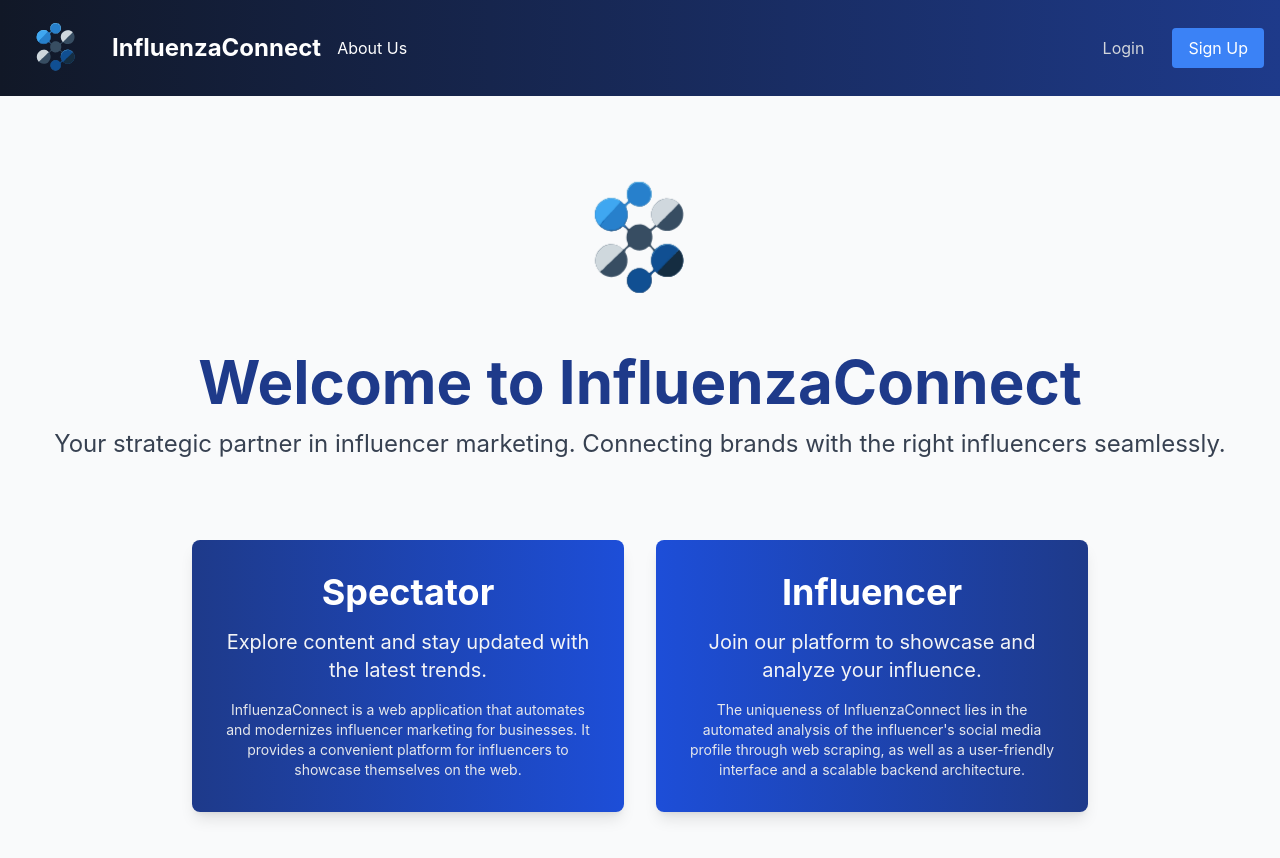
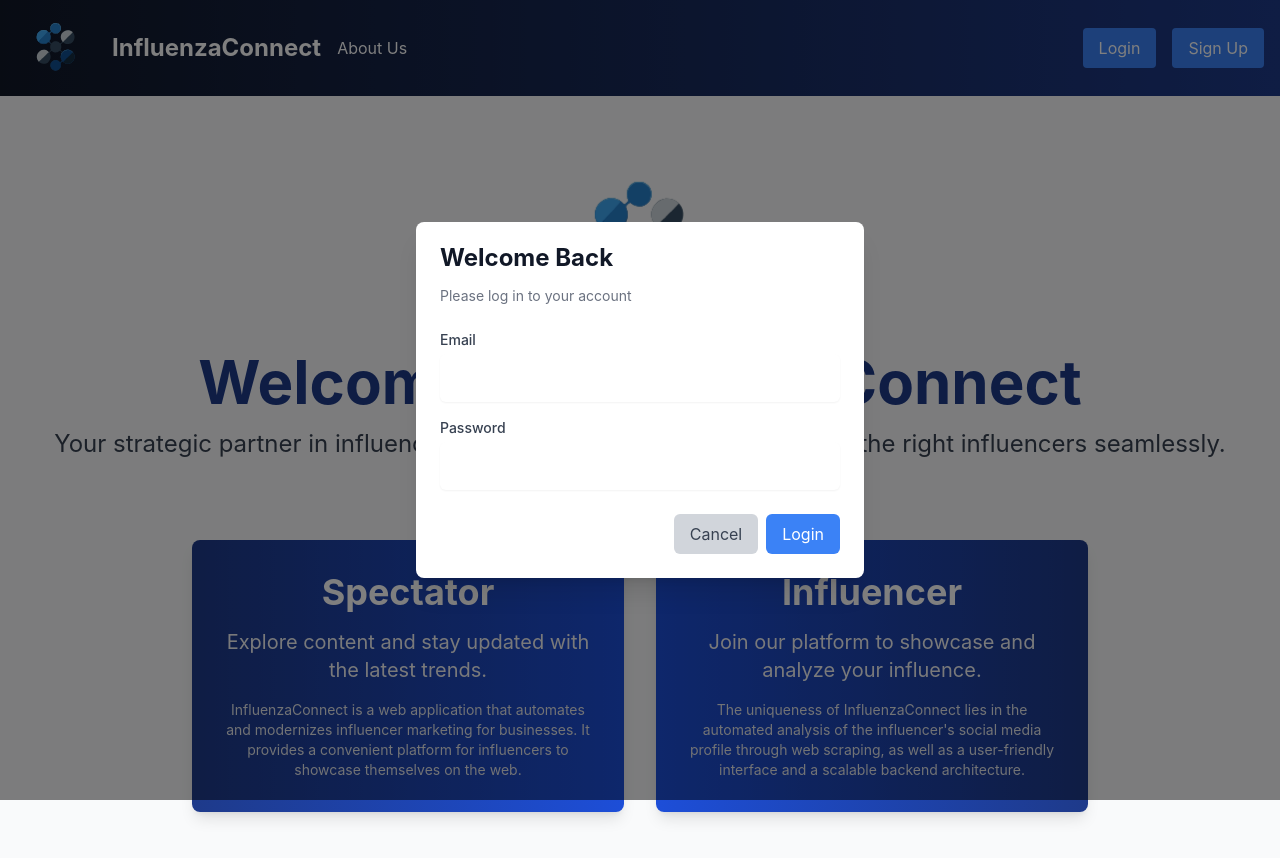
Before and after one commit to sweidner2001/BCN-2024SS-TeamWeiss-InfluenzaConnect, a React (Create React App) app in the folder sys-src/frontend/: page /landing in a window 1280 px wide. Both pictures are taken after a click on the button "Login". Shown: the top 858 px of the page. Built offline with nearby package versions, Linux system fonts and the light colour scheme; the HTML template or start-up script is replaced by a standard one.

Commit message:
added a login Alternative Dialog for improved UX

```diff
--- /dev/null
+++ b/sys-src/frontend/src/components/login/LoginDialog.tsx
@@ -0,0 +1,141 @@
+import React from 'react';
+import { Dialog, Transition } from '@headlessui/react';
+import { Fragment } from 'react';
+import { useForm } from 'react-hook-form';
+import { yupResolver } from '@hookform/resolvers/yup';
+import * as yup from 'yup';
+
+interface LoginDialogProps {
+  isOpen: boolean;
+  onClose: () => void;
+}
+
+interface ILoginInputs {
+  email: string;
+  password: string;
+}
+
+/**
+ * @function getMaxFieldLength Gibt die max. Länge zurück und einen Fehlertext für die Formulardaten-Validation
+ * @author Sebastian Weidner
+ * @since 13.06.2024
+ * @version 1.0
+ *
+ * @param maxLength Maximale Textlänge des input-Feldes
+ */
+const getMaxFieldLength = (maxLength: number): [number, string] => {
+  const maxFieldLengthText = `Eingabefeld ist auf ${maxLength} Zeichen begrenzt`;
+  return [maxLength, maxFieldLengthText];
+};
+
+const LoginSchema = yup.object({
+  email: yup.string().trim().required('Email is required'),
+  password: yup.string().required('Password is required')
+});
+
+const LoginDialog: React.FC<LoginDialogProps> = ({ isOpen, onClose }) => {
+  const { register, handleSubmit, formState: { errors } } = useForm<ILoginInputs>({
+    resolver: yupResolver(LoginSchema)
+  });
+
+  const handleLogin = async (data: ILoginInputs) => {
+    alert(JSON.stringify(data));
+
+    // Daten ans Backend senden:
+    fetch('http://localhost:5001/login', {
+      method: 'POST',
+      headers: {
+        'Content-Type': 'application/json'
+      },
+      body: JSON.stringify(data)
+    })
+      .then(response => response.json())
+      .then(data => {
+        // Weiterverarbeitung der Antwort
+        console.log(data);
+        alert('Anmeldung erfolgreich');
+      })
+      .catch(error => {
+        console.error('Error:', error);
+        alert('Fehler!');
+      });
+  };
+
+  return (
+    <Transition appear show={isOpen} as={Fragment}>
+      <Dialog as="div" className="fixed inset-0 z-10 overflow-y-auto" onClose={onClose}>
+        <div className="min-h-screen px-4 text-center">
+          <Transition.Child
+            as={Fragment}
+            enter="ease-out duration-300"
+            enterFrom="opacity-0"
+            enterTo="opacity-100"
+            leave="ease-in duration-200"
+            leaveFrom="opacity-100"
+            leaveTo="opacity-0"
+          >
+            <div className="fixed inset-0 bg-black bg-opacity-50" />
+          </Transition.Child>
+
+          <span className="inline-block h-screen align-middle" aria-hidden="true">&#8203;</span>
+
+          <Transition.Child
+            as={Fragment}
+            enter="ease-out duration-300"
+            enterFrom="opacity-0 scale-95"
+            enterTo="opacity-100 scale-100"
+            leave="ease-in duration-200"
+            leaveFrom="opacity-100 scale-100"
+            leaveTo="opacity-0 scale-95"
+          >
+            <div className="inline-block w-full max-w-md p-6 my-8 overflow-hidden text-left align-middle transition-all transform bg-white shadow-xl rounded-lg">
+              <Dialog.Title as="h3" className="text-2xl font-bold leading-6 text-gray-900 mb-4">
+                Welcome Back
+              </Dialog.Title>
+              <p className="text-sm text-gray-500 mb-6">
+                Please log in to your account
+              </p>
+              <form onSubmit={handleSubmit(handleLogin)}>
+                <div className="mt-4">
+                  <label className="block text-sm font-medium text-gray-700">Email</label>
+                  <input
+                    type="text"
+                    className="mt-1 block w-full rounded-md border-gray-300 shadow-sm focus:border-blue-500 focus:ring-blue-500 sm:text-sm h-12"
+                    {...register("email")}
+                  />
+                  {errors.email && <span className="text-red-500 text-sm">{errors.email.message}</span>}
+                </div>
+                <div className="mt-4">
+                  <label className="block text-sm font-medium text-gray-700">Password</label>
+                  <input
+                    type="password"
+                    className="mt-1 block w-full rounded-md border-gray-300 shadow-sm focus:border-blue-500 focus:ring-blue-500 sm:text-sm h-12"
+                    {...register("password")}
+                  />
+                  {errors.password && <span className="text-red-500 text-sm">{errors.password.message}</span>}
+                </div>
+                <div className="mt-6 flex justify-end">
+                  <button
+                    type="button"
+                    className="mr-2 px-4 py-2 bg-gray-300 text-gray-700 rounded-md hover:bg-gray-400"
+                    onClick={onClose}
+                  >
+                    Cancel
+                  </button>
+                  <button
+                    type="submit"
+                    className="px-4 py-2 bg-blue-500 text-white rounded-md hover:bg-blue-600"
+                  >
+                    Login
+                  </button>
+                </div>
+              </form>
+            </div>
+          </Transition.Child>
+        </div>
+      </Dialog>
+    </Transition>
+  );
+};
+
+export default LoginDialog;
--- a/sys-src/frontend/src/components/pages/Landing.tsx
+++ b/sys-src/frontend/src/components/pages/Landing.tsx
@@ -1,16 +1,17 @@
-// LandingPage.tsx
-
-import React from 'react';
+import React, { useState } from 'react';
 import { Link } from 'react-router-dom';
 import { motion } from 'framer-motion';
-import LoginDropDownMenu from '../login/DropdownMenu';
+import LoginDialog from '../login/LoginDialog';
 import Logo from '../../logo.svg';
 
 const LandingPage: React.FC = () => {
+    const [isLoginOpen, setIsLoginOpen] = useState(false);
+
     const logoVariants = {
         hidden: { scale: 1 },
         visible: { scale: [1, 1.3, 1], transition: { duration: 2, repeat: Infinity } },
     };
+
     return (
         <div className="min-h-screen flex flex-col bg-gray-50">
             {/* Navbar */}
@@ -25,11 +26,12 @@ const LandingPage: React.FC = () => {
                     <Link to="/about" className="ml-4 text-white hover:text-gray-400">About Us</Link>
                 </div>
                 <div className="flex items-center mt-4 md:mt-0">
-                    <LoginDropDownMenu name="Login">
-                        <input className="w-full px-2 py-1 mb-2 bg-gray-700 rounded-md hover:bg-gray-600" type="text" placeholder="Username" />
-                        <input className="w-full px-2 py-1 mb-2 bg-gray-700 rounded-md hover:bg-gray-600" type="password" placeholder="Password" />
-                        <button className="w-full px-2 py-1 bg-blue-500 text-white rounded-md hover:bg-blue-600" onClick={() => console.log('Login button clicked')}>Login</button>
-                    </LoginDropDownMenu>
+                    <button
+                        onClick={() => setIsLoginOpen(true)}
+                        className="ml-4 px-4 py-2 bg-blue-500 text-white rounded hover:bg-blue-600"
+                    >
+                        Login
+                    </button>
                     <Link to="/signup" className="ml-4 px-4 py-2 bg-blue-500 text-white rounded hover:bg-blue-600">Sign Up</Link>
                 </div>
             </nav>
@@ -72,6 +74,8 @@ const LandingPage: React.FC = () => {
                     </motion.div>
                 </div>
             </div>
+
+            <LoginDialog isOpen={isLoginOpen} onClose={() => setIsLoginOpen(false)} />
         </div>
     );
 }
```
